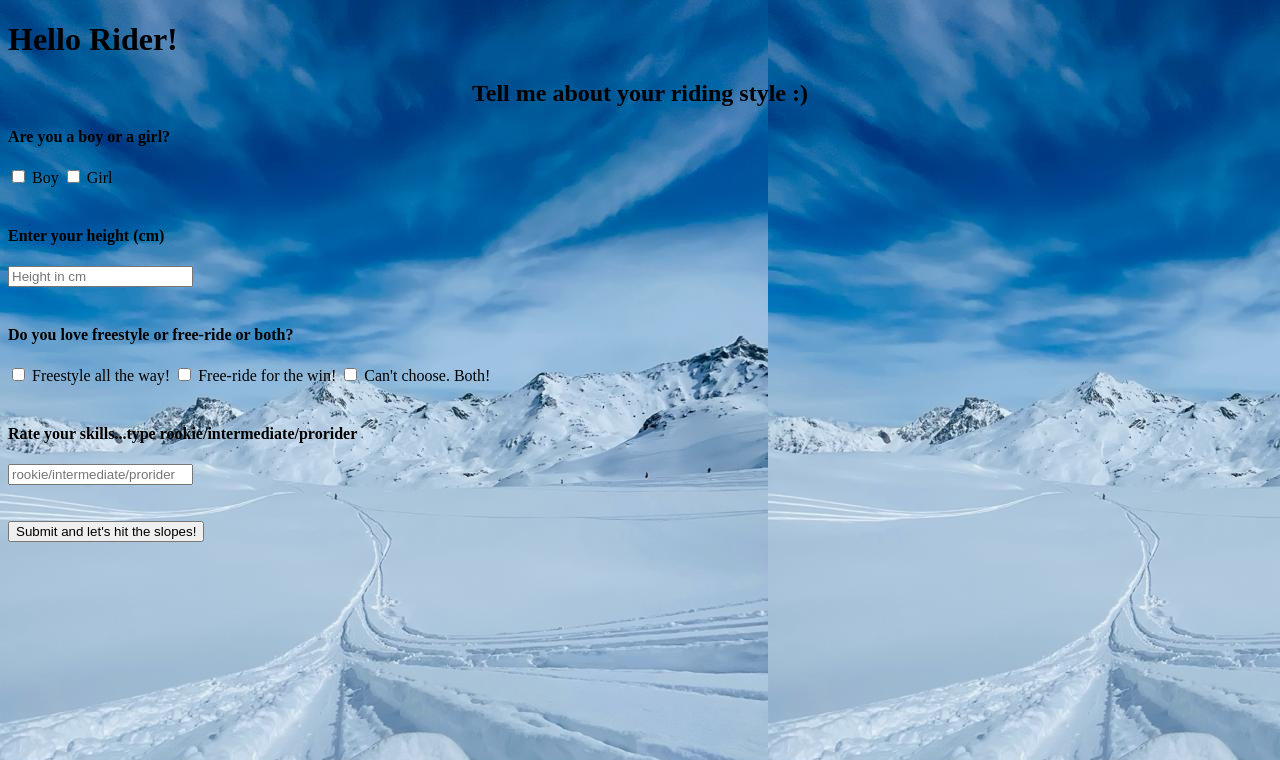
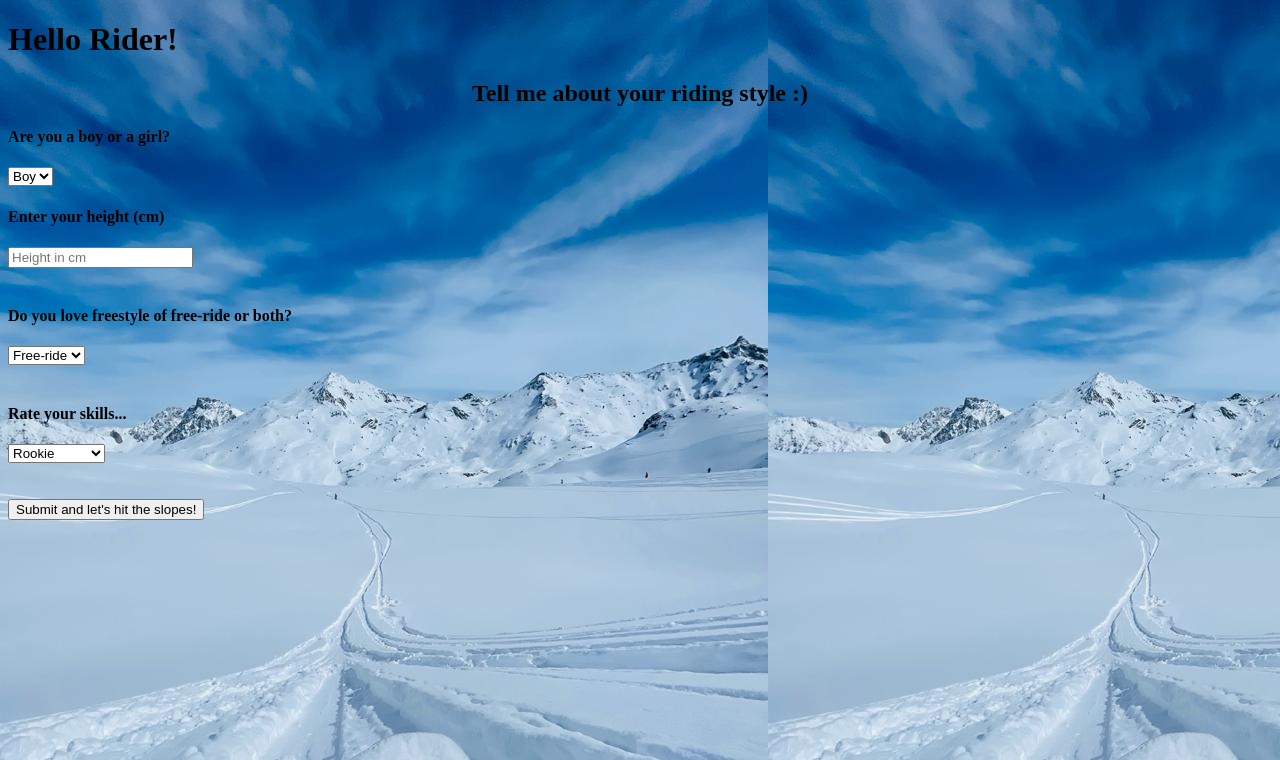
Before and after one commit to AndraPopa/Django-Snowboard-API, a Django app: page /hello-rider/ in a window 1280 px wide. Shown: the top 760 px of the page. Run offline with Django 4.2, Linux system fonts and the light colour scheme.

Commit message:
changed to dropdown

```diff
--- a/snowboardsapi/snowboards/templates/snow_form.html
+++ b/snowboardsapi/snowboards/templates/snow_form.html
@@ -19,11 +19,11 @@
 
     <h2 align="center">Tell me about your riding style :)</h2>
     <div class="form-group">
-        <h4>Are you a boy or a girl?</h4>
-        <input type="checkbox" id="boy" name="boy" value="boy">
-        <label for="boy">Boy</label>
-        <input type="checkbox" id="girl" name="girl" value="girl">
-        <label for="boy">Girl</label><br><br>
+        <h4><label for ="gender"> Are you a boy or a girl?</label></h4>
+        <select name="gender" id="gender">
+            <option value="boy">Boy</option>
+            <option value="girl">Girl</option>
+        </select>
         <h4><label for="height">Enter your height (cm)</label></h4>
         <input
                 type="text"
@@ -32,21 +32,20 @@
                 name="height"
                 placeholder="Height in cm"
         /><br><br>
-        <h4>Do you love freestyle or free-ride or both?</h4>
-        <input type="checkbox" id="freestyle" name="freestyle" value="Freestyle">
-        <label for="boy">Freestyle all the way!</label>
-        <input type="checkbox" id="freeride" name="freeride" value="Freeride">
-        <label for="boy">Free-ride for the win!</label>
-        <input type="checkbox" id="both" name="both" value="Both">
-        <label for="boy">Can't choose. Both!</label><br><br>
-        <h4><label for="skills">Rate your skills...type rookie/intermediate/prorider</label></h4>
-        <input
-                type="text"
-                class="form-control"
-                id="skills"
-                name="skills"
-                placeholder="rookie/intermediate/prorider"
-        /><br><br>
+        <h4><label for ="style">Do you love freestyle of free-ride or both?</label></h4>
+        <select name="style" id="style">
+            <option value="freeride">Free-ride</option>
+            <option value="freestyle">Freestyle</option>
+            <option value="both">Both</option>
+        </select>
+        <br><br>
+        <h4><label for ="skills"></label>Rate your skills...</h4>
+        <select name="skills" id="skills">
+            <option value="rookie">Rookie</option>
+            <option value="intermediate">Intermediate</option>
+            <option value="prorider">Pro-rider</option>
+        </select>
+        <br><br>
     </div>
     <br/>
     <button type="submit" class="btn btn-primary">Submit and let's hit the slopes!</button>
--- a/snowboardsapi/snowboards/views.py
+++ b/snowboardsapi/snowboards/views.py
@@ -20,21 +20,12 @@ class ChooseSnowboardView(TemplateView):
         global gender
         if request.method == "POST":
 
-            boy = request.POST.get('boy', False)
-            girl = request.POST.get('girl', False)
+            gender = request.POST.get('gender')
 
             attributes_dict = {
-                'freestyle': request.POST.get('freestyle', False),
-                'freeride': request.POST.get('freeride', False),
-                'both': request.POST.get('both', False),
-                'height': request.POST['height'],
-                'skills': request.POST['skills'],
+                'height': request.POST.get('height'),
+                'skills': request.POST.get('skills'),
             }
-
-            if boy:
-                gender = boy
-            elif girl:
-                gender = girl
 
             return redirect(f'/your-next-snowboard/?gender={gender}')
 
```
